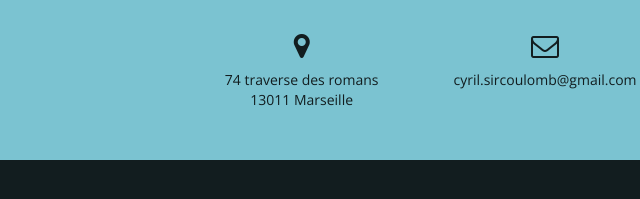
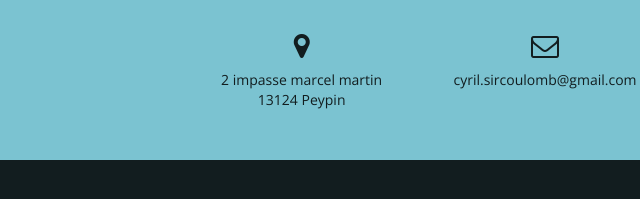
Before and after one commit to Fasyr/cyrilsircoulomb.github.io, a plain HTML site: page index.html in a window 1280 px wide. Shown: the part 8396-8595 px from the top of the page, 95-735 px from the left. Drawn offline with nearby package versions, Linux system fonts and the light colour scheme.

Commit message:
Update index.html

```diff
--- a/index.html
+++ b/index.html
@@ -358,7 +358,7 @@
             </div>
             <div class="timeline-panel">
               <div class="timeline-heading">
-                <h4>Analyste Developpeur windev/java/c#</h4>
+                <h4>Analyste Developpeur windev/c#</h4>
                 <h4 class="subheading"><u><a href="https://www.acd-groupe.fr/nos-logiciels/logiciels-experts-comptables/">DiaClient</a></u></h4>
               </div>
               <div class="timeline-body">
@@ -470,8 +470,8 @@
     </div>
     <div class="col-md-8 col-md-offset-2">
       <div class="col-md-4"> <i class="fa fa-map-marker fa-2x"></i>
-        <p>74 traverse des romans<br>
-          13011 Marseille</p>
+        <p>2 impasse marcel martin<br>
+          13124 Peypin</p>
       </div>
       <div class="col-md-4"> <i class="fa fa-envelope-o fa-2x"></i>
         <p>cyril.sircoulomb@gmail.com</p>
```
